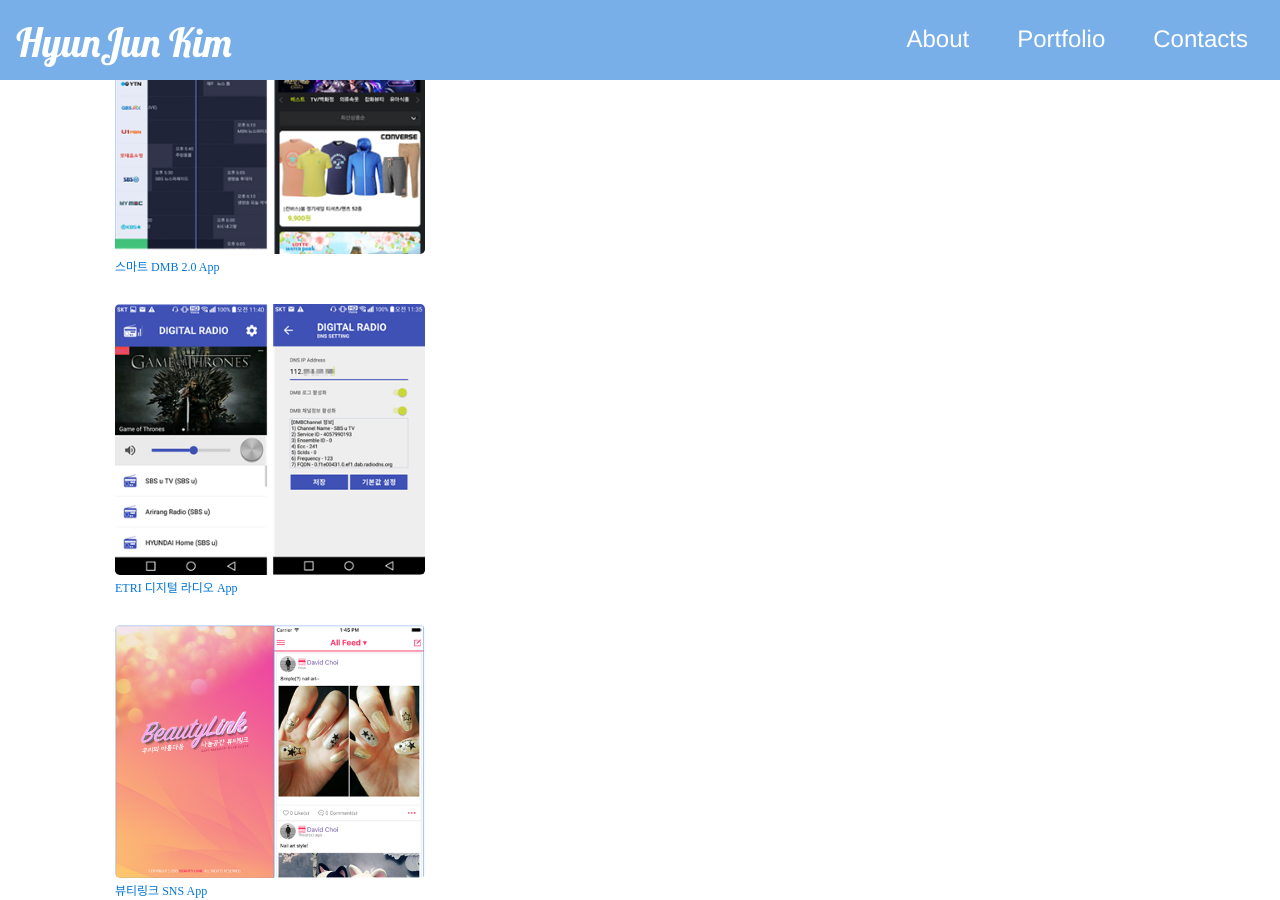
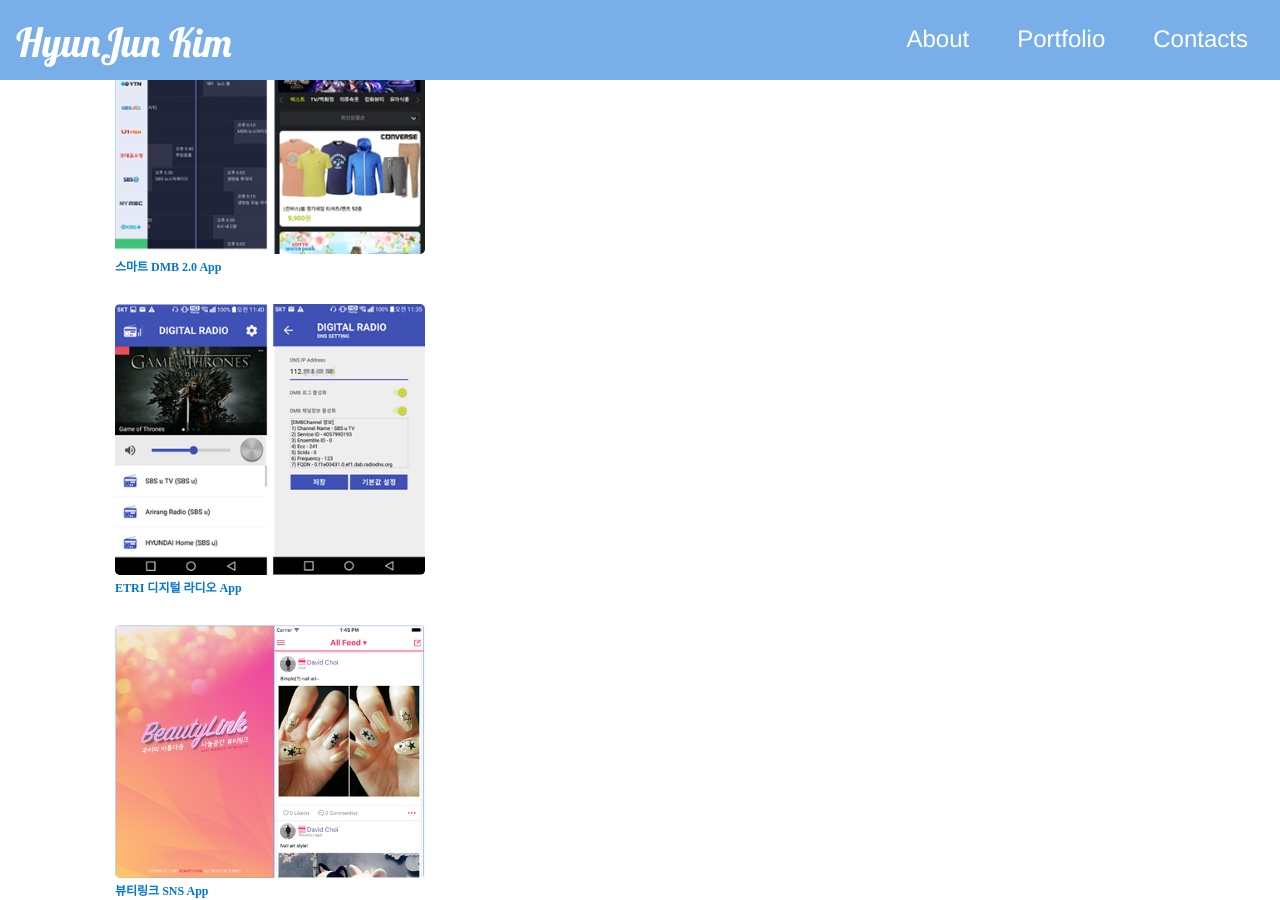
Before and after one commit to khj0704/khj0704.github.io, a Jekyll site: the page built from index.html, in a window 1280 px wide and 900 px high, scrolled down 1008 px. Built offline with Jekyll 4.4.1, drawn with Linux system fonts in a browser that asks for light colours; nearby versions of some CDN libraries; some web fonts are replaced.

Commit message:
change text style

```diff
--- a/_includes/instagram.html
+++ b/_includes/instagram.html
@@ -27,7 +27,7 @@
 							<!--<img src="{{ post.preview | prepend: site.baseurl }}"> -->
 							<img src="./web-dist/images/{{ post.image}}" class="container-portfolio-image img-rounded m-x-auto" alt="{{ site.brand }}">
 							<p class="container-portfolio-text">
-								<span style="font-family: 'Nanum Gothic', serif; font-size:12px; overflow:hidden;">
+								<span style="font-family: 'Nanum Gothic', serif; font-size:12px; font-weight: bold; overflow:hidden;">
 									{{ post.title }}
 								</span>
 							</p>
```
